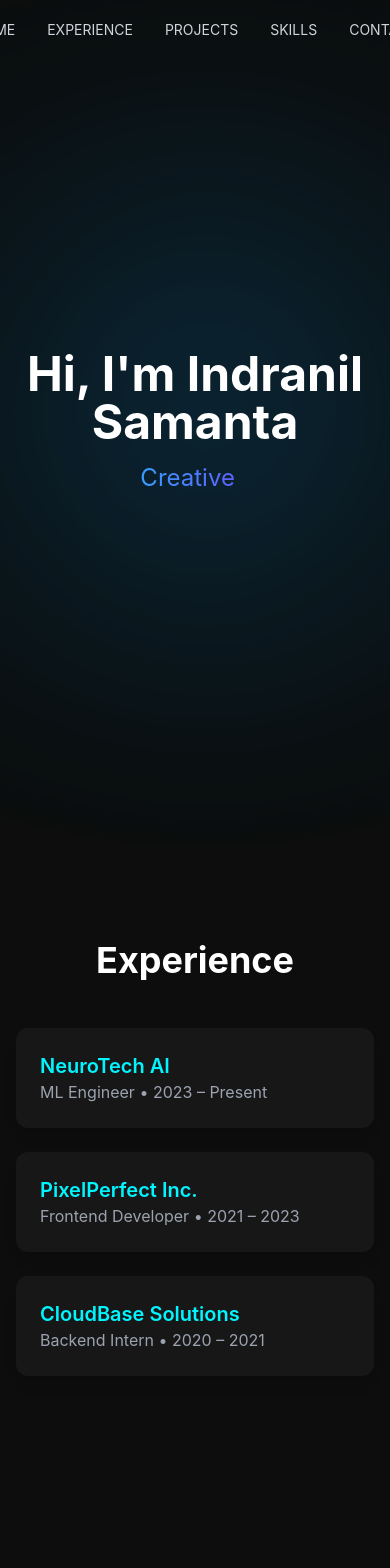
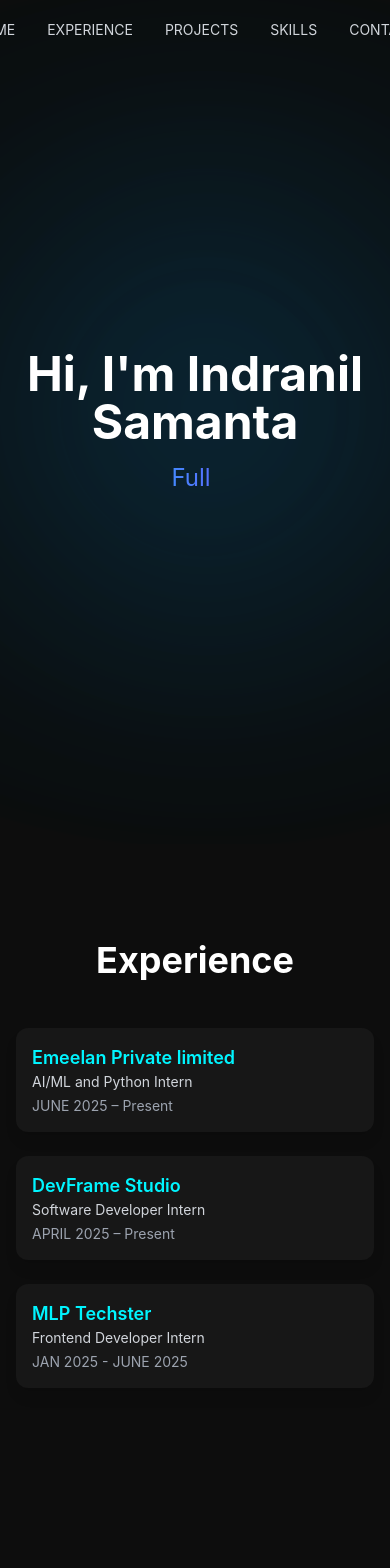
Before and after one commit to Indranil102/indranil_portfolio, a React (Vite) app: page / in a window 390 px wide. Shown: the top 1568 px of the page. Built offline with nearby package versions, Linux system fonts and the light colour scheme.

Commit message:
update hero phrases and experience content
- Update hero section phrases to better reflect current skills
- Revamp experience section with new job entries and responsive layout
- Improve job details with more specific achievements and metrics

```diff
--- a/src/components/Experience.jsx
+++ b/src/components/Experience.jsx
@@ -3,27 +3,29 @@ import { useState } from 'react';
 
 const jobs = [
   {
-    company: 'NeuroTech AI',
-    role: 'ML Engineer',
-    duration: '2023 – Present',
+    company: 'Emeelan Private limited ',
+    role: 'AI/ML and Python Intern',
+    duration: 'JUNE 2025 – Present',
     details:
-      'Designed end-to-end pipelines for NLP models, improving inference speed by 40%.',
+      'Developed a multilingual AI-powered TTS model supporting 35+ languages and custom inputs, achieving 85% synthesis accuracy. Built an offline AI assistant using Ollama (Llama 2/Mistral) with 92% task success, <500ms latency, and $300 monthly cost savings.',
   },
   {
-    company: 'PixelPerfect Inc.',
-    role: 'Frontend Developer',
-    duration: '2021 – 2023',
+    company: 'DevFrame Studio',
+    role: 'Software Developer Intern ',
+    duration: 'APRIL 2025 – Present',
     details:
-      'Led React migration, implemented design system, reduced bundle size by 25%.',
+      'Implemented responsive UI designs using Tailwind CSS, ensuring flawless performance and 100% compatibility across mobile, tablet, and desktop devices. Collaborated on 5+ full-stack features, significantly enhancing platform functionality and driving a measurable 30% increase in overall user engagement.',
   },
   {
-    company: 'CloudBase Solutions',
-    role: 'Backend Intern',
-    duration: '2020 – 2021',
+    company: 'MLP Techster',
+    role: 'Frontend Developer Intern',
+    duration: 'JAN 2025 - JUNE 2025 ',
     details:
-      'Built RESTful APIs with Django, integrated PostgreSQL, containerized with Docker.',
+      'Designed and enhanced 3+ user-focused, fully responsive web interfaces by applying modern UI/UX best practices and accessibility standards, resulting in a measurable 60% increase in user engagement, improved navigation efficiency, and delivering an overall enhanced digital experience for all users.',
   },
 ];
+
+/* … imports stay the same … */
 
 export default function Experience() {
   const [open, setOpen] = useState(null);
@@ -37,28 +39,36 @@ export default function Experience() {
       >
         Experience
       </motion.h2>
+
       <div className="max-w-4xl mx-auto space-y-6">
         {jobs.map((job, i) => (
           <motion.div
             key={i}
             layout
             onClick={() => setOpen(open === i ? null : i)}
-            className="bg-neutral-900 rounded-xl p-6 cursor-pointer hover:shadow-accent/30 shadow-lg transition-shadow"
+            className="bg-neutral-900 rounded-xl p-4 sm:p-6 cursor-pointer hover:shadow-accent/30 shadow-lg transition-shadow"
             whileHover={{ scale: 1.02 }}
           >
-            <div>
-              <h3 className="text-xl font-semibold text-accent">{job.company}</h3>
-              <p className="text-gray-400">
-                {job.role} • {job.duration}
+            {/* responsive header */}
+            <div className="flex flex-col sm:flex-row sm:items-center sm:justify-between">
+              <div>
+                <h3 className="text-lg sm:text-xl font-semibold text-accent">
+                  {job.company}
+                </h3>
+                <p className="text-sm text-gray-300">{job.role}</p>
+              </div>
+              <p className="text-sm text-gray-400 mt-1 sm:mt-0 sm:text-right shrink-0">
+                {job.duration}
               </p>
             </div>
+
             <AnimatePresence>
               {open === i && (
                 <motion.div
                   initial={{ height: 0, opacity: 0 }}
                   animate={{ height: 'auto', opacity: 1 }}
                   exit={{ height: 0, opacity: 0 }}
-                  className="mt-4 text-gray-300"
+                  className="mt-3 text-sm sm:text-base text-gray-300"
                 >
                   {job.details}
                 </motion.div>
--- a/src/components/Hero.jsx
+++ b/src/components/Hero.jsx
@@ -1,7 +1,7 @@
 import { motion } from 'framer-motion';
 import { useEffect, useState } from 'react';
 
-const phrases = ['AI Enthusiast', 'Full-Stack Developer', 'Creative Coder'];
+const phrases = ['AI + LLM engineering', 'Full-Stack Developer', 'Creative Coder', 'Problem Solver'];
 
 export default function Hero() {
   const [index, setIndex] = useState(0);
```
